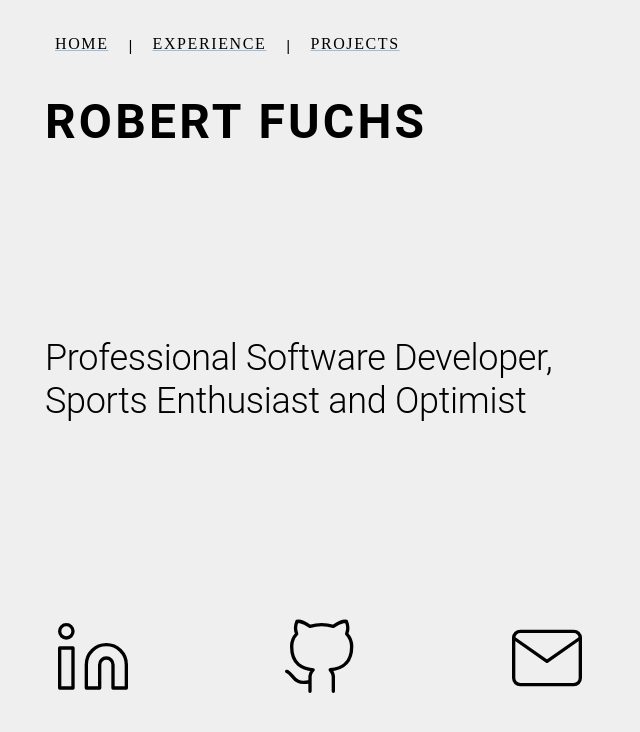
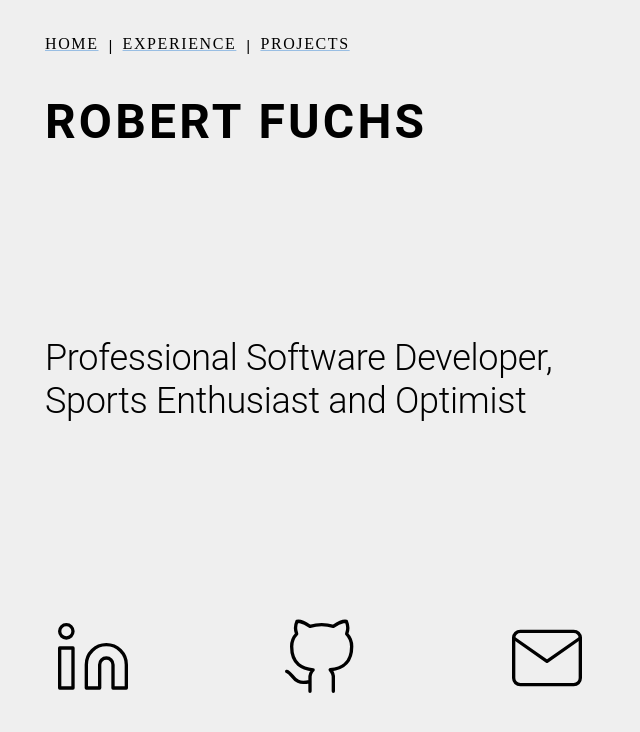
Before and after one commit to Treborium/robert-fuchs-codes, a Next.js app: page /home in a window 1280 px wide. Shown: the top 732 px of the page, without its empty margins (0-640 px from the left). Built offline with nearby package versions, Linux system fonts and the light colour scheme; a web font is replaced by a local one.

Commit message:
reduce code duplication

```diff
--- a/components/Navigation.tsx
+++ b/components/Navigation.tsx
@@ -2,15 +2,13 @@ import React from "react";
 import { Box, Link, Typography } from "@mui/material";
 
 export default function Navigation() {
-  const linkStyle = {...styles.marginPerItem, ...styles.text};
-
   return (
     <Box sx={styles.container}>
-      <Link href="/home" sx={linkStyle}>home</Link>
+      <Link href="/home" sx={styles.text}>home</Link>
       <Typography sx={styles.marginPerItem}>|</Typography>
-      <Link href="/experience" sx={linkStyle}>experience</Link>
+      <Link href="/experience" sx={styles.text}>experience</Link>
       <Typography sx={styles.marginPerItem}>|</Typography>
-      <Link href="/projects" sx={linkStyle}>projects</Link>
+      <Link href="/projects" sx={styles.text}>projects</Link>
     </Box>
   );
 }
```
